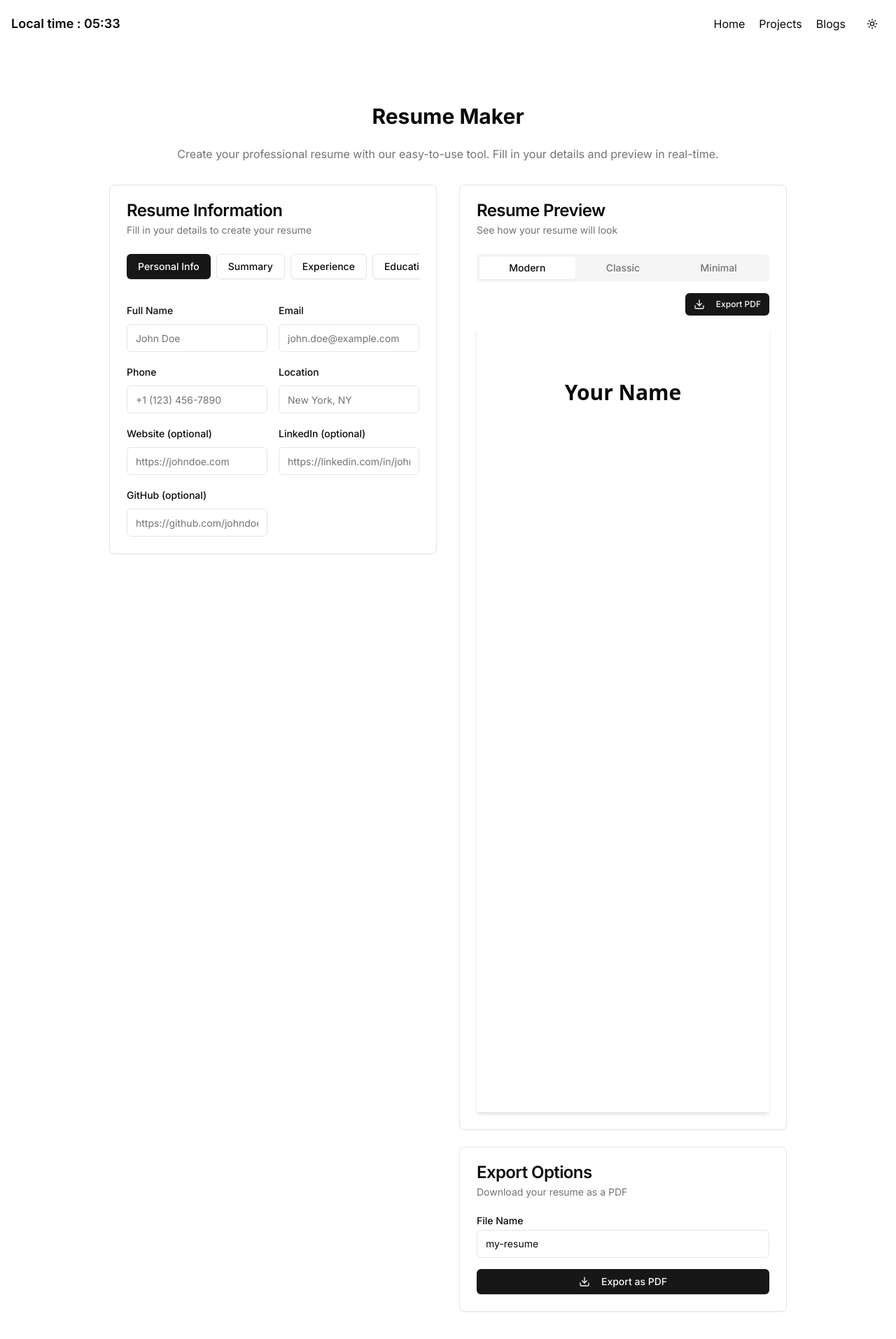
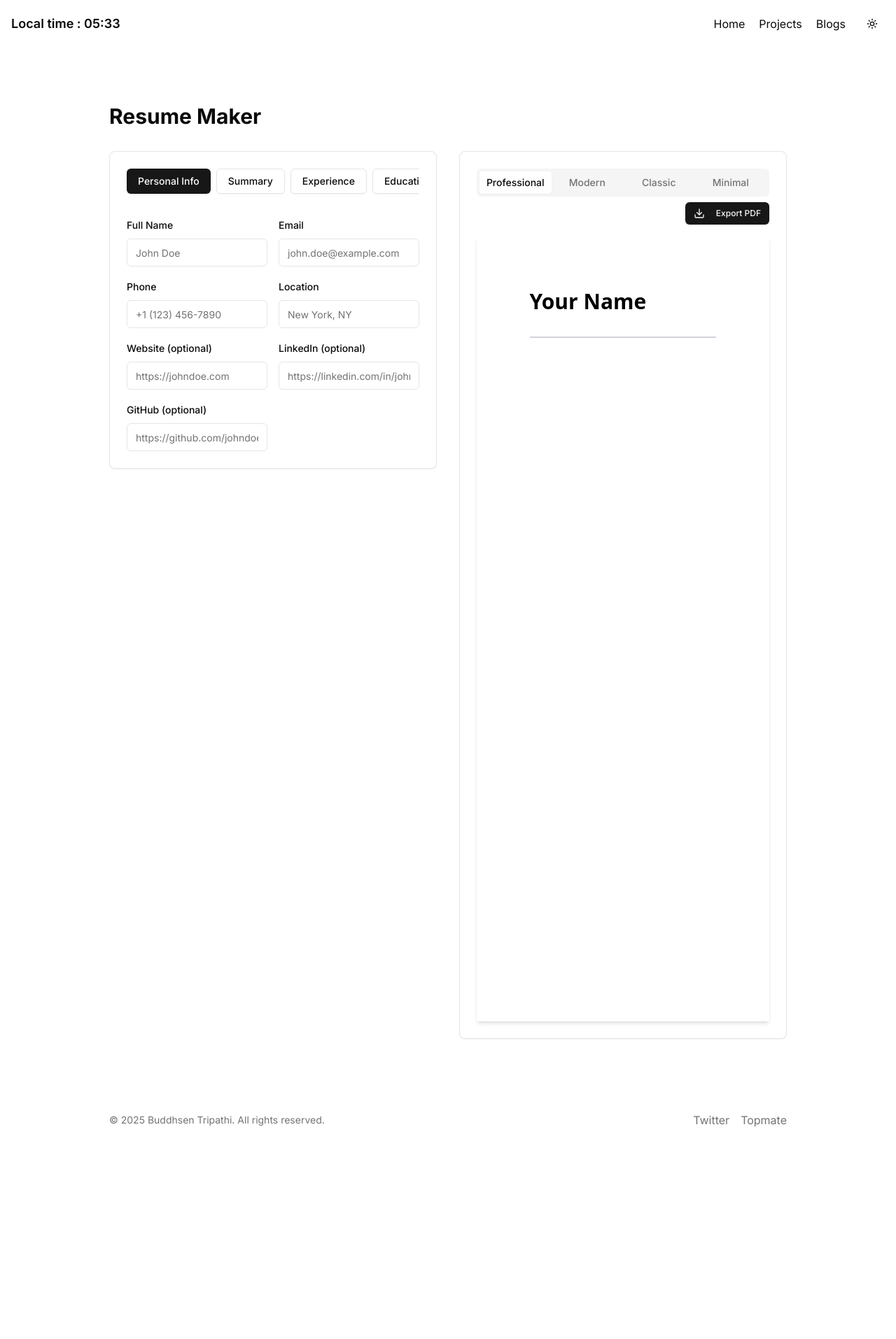
Before and after one commit to Buddhsen-tripathi/Portfolio, a Next.js app in the folder 2.0/: page /resume-maker in a window 1280 px wide. Shown: the top 1914 px of the page at 70% size. After the commit the page ends 1637 px from the top, so only its background shows below. Built offline with nearby package versions, Linux system fonts and the light colour scheme.

Commit message:
changes to resumemaking tool

```diff
--- a/2.0/app/resume-maker/page.tsx
+++ b/2.0/app/resume-maker/page.tsx
@@ -17,45 +17,45 @@ export interface ResumeData {
     email: string;
     phone: string;
     location: string;
-    website?: string;
-    linkedin?: string;
-    github?: string;
+    website: string;
+    linkedin: string;
+    github: string;
   };
   summary: string;
-  experience: {
+  experience: Array<{
     id: string;
+    position: string;
     company: string;
-    position: string;
     startDate: string;
     endDate: string;
     current: boolean;
     description: string;
-  }[];
-  education: {
+  }>;
+  education: Array<{
     id: string;
-    institution: string;
     degree: string;
     field: string;
+    institution: string;
     startDate: string;
     endDate: string;
     current: boolean;
-    gpa?: string;
-  }[];
+    gpa: string;
+  }>;
   skills: string[];
-  projects: {
+  projects: Array<{
     id: string;
     name: string;
     description: string;
     technologies: string;
-    link?: string;
-  }[];
-  certifications: {
+    link: string;
+  }>;
+  certifications: Array<{
     id: string;
     name: string;
     issuer: string;
     date: string;
-    link?: string;
-  }[];
+    link: string;
+  }>;
 }
 
 // Initial resume data
@@ -70,104 +70,54 @@ const initialResumeData: ResumeData = {
     github: "",
   },
   summary: "",
-  experience: [
-    {
-      id: "1",
-      company: "",
-      position: "",
-      startDate: "",
-      endDate: "",
-      current: false,
-      description: "",
-    },
-  ],
-  education: [
-    {
-      id: "1",
-      institution: "",
-      degree: "",
-      field: "",
-      startDate: "",
-      endDate: "",
-      current: false,
-      gpa: "",
-    },
-  ],
+  experience: [{ id: "1", position: "", company: "", startDate: "", endDate: "", current: false, description: "" }],
+  education: [{ id: "1", degree: "", field: "", institution: "", startDate: "", endDate: "", current: false, gpa: "" }],
   skills: [],
-  projects: [
-    {
-      id: "1",
-      name: "",
-      description: "",
-      technologies: "",
-      link: "",
-    },
-  ],
-  certifications: [
-    {
-      id: "1",
-      name: "",
-      issuer: "",
-      date: "",
-      link: "",
-    },
-  ],
+  projects: [{ id: "1", name: "", description: "", technologies: "", link: "" }],
+  certifications: [{ id: "1", name: "", issuer: "", date: "", link: "" }],
 };
 
 export default function ResumeMaker() {
   const [resumeData, setResumeData] = useState<ResumeData>(initialResumeData);
-  const [activeTemplate, setActiveTemplate] = useState<string>("modern");
-  const [pdfFileName, setPdfFileName] = useState<string>("my-resume");
+  const [activeTemplate, setActiveTemplate] = useState<"modern" | "classic" | "minimal" | "professional">("professional");
+  const [pdfFileName, setPdfFileName] = useState("");
 
   const handleResumeDataChange = (newData: ResumeData) => {
     setResumeData(newData);
   };
 
   const handleExportPDF = () => {
-    // This will be implemented in the ResumePreview component
-    // We'll pass the function to the component
+    // This will be handled by the ResumePreview component
   };
 
   return (
     <div className="container mx-auto py-8">
-      <h1 className="text-3xl font-bold mb-6 text-center">Resume Maker</h1>
-      <p className="text-center mb-8 text-muted-foreground">
-        Create your professional resume with our easy-to-use tool. Fill in your details and preview in real-time.
-      </p>
-
+      <h1 className="text-3xl font-bold mb-8">Resume Maker</h1>
       <div className="grid grid-cols-1 lg:grid-cols-2 gap-8">
-        <div className="space-y-6">
+        <div>
           <Card>
-            <CardHeader>
-              <CardTitle>Resume Information</CardTitle>
-              <CardDescription>
-                Fill in your details to create your resume
-              </CardDescription>
-            </CardHeader>
-            <CardContent>
-              <ResumeForm
-                resumeData={resumeData}
-                onResumeDataChange={handleResumeDataChange}
-              />
+            <CardContent className="p-6">
+              <ResumeForm resumeData={resumeData} onResumeDataChange={handleResumeDataChange} />
             </CardContent>
           </Card>
         </div>
-
-        <div className="space-y-6">
+        <div>
           <Card>
-            <CardHeader>
-              <CardTitle>Resume Preview</CardTitle>
-              <CardDescription>
-                See how your resume will look
-              </CardDescription>
-            </CardHeader>
-            <CardContent>
-              <Tabs defaultValue="modern" className="w-full" onValueChange={setActiveTemplate}>
-                <TabsList className="grid grid-cols-3 mb-4">
+            <CardContent className="p-6">
+              <Tabs defaultValue="professional" className="w-full">
+                <TabsList className="grid w-full grid-cols-4">
+                  <TabsTrigger value="professional">Professional</TabsTrigger>
                   <TabsTrigger value="modern">Modern</TabsTrigger>
                   <TabsTrigger value="classic">Classic</TabsTrigger>
                   <TabsTrigger value="minimal">Minimal</TabsTrigger>
                 </TabsList>
+                <TabsContent value="professional">
+                  <ResumePreview
+                    resumeData={resumeData}
+                    template="professional"
+                    onExportPDF={handleExportPDF}
+                  />
+                </TabsContent>
                 <TabsContent value="modern">
                   <ResumePreview
                     resumeData={resumeData}
@@ -192,35 +142,6 @@ export default function ResumeMaker() {
               </Tabs>
             </CardContent>
           </Card>
-
-          <Card>
-            <CardHeader>
-              <CardTitle>Export Options</CardTitle>
-              <CardDescription>
-                Download your resume as a PDF
-              </CardDescription>
-            </CardHeader>
-            <CardContent>
-              <div className="flex flex-col space-y-4">
-                <div className="grid w-full items-center gap-1.5">
-                  <Label htmlFor="filename">File Name</Label>
-                  <Input
-                    id="filename"
-                    placeholder="my-resume"
-                    value={pdfFileName}
-                    onChange={(e) => setPdfFileName(e.target.value)}
-                  />
-                </div>
-                <Button
-                  className="w-full"
-                  onClick={handleExportPDF}
-                >
-                  <Download className="mr-2 h-4 w-4" />
-                  Export as PDF
-                </Button>
-              </div>
-            </CardContent>
-          </Card>
         </div>
       </div>
     </div>
--- a/2.0/components/resume-maker/ResumePreview.tsx
+++ b/2.0/components/resume-maker/ResumePreview.tsx
@@ -9,7 +9,7 @@ import jsPDF from "jspdf";
 
 interface ResumePreviewProps {
   resumeData: ResumeData;
-  template: "modern" | "classic" | "minimal";
+  template: "modern" | "classic" | "minimal" | "professional";
   onExportPDF: () => void;
 }
 
@@ -50,6 +50,8 @@ export default function ResumePreview({ resumeData, template, onExportPDF }: Res
   // Render the appropriate template based on the selected template
   const renderTemplate = () => {
     switch (template) {
+      case "professional":
+        return <ProfessionalTemplate resumeData={resumeData} formatDate={formatDate} />;
       case "modern":
         return <ModernTemplate resumeData={resumeData} formatDate={formatDate} />;
       case "classic":
@@ -57,7 +59,7 @@ export default function ResumePreview({ resumeData, template, onExportPDF }: Res
       case "minimal":
         return <MinimalTemplate resumeData={resumeData} formatDate={formatDate} />;
       default:
-        return <ModernTemplate resumeData={resumeData} formatDate={formatDate} />;
+        return <ProfessionalTemplate resumeData={resumeData} formatDate={formatDate} />;
     }
   };
 
@@ -71,7 +73,7 @@ export default function ResumePreview({ resumeData, template, onExportPDF }: Res
       </div>
       <div
         ref={resumeRef}
-        className="w-full bg-white shadow-md overflow-hidden"
+        className="w-full bg-white shadow-md overflow-hidden text-black"
         style={{
           maxWidth: "210mm",
           minHeight: "297mm",
@@ -87,10 +89,153 @@ export default function ResumePreview({ resumeData, template, onExportPDF }: Res
   );
 }
 
+// Professional Template - Clean, organized layout with clear sections
+function ProfessionalTemplate({ resumeData, formatDate }: { resumeData: ResumeData; formatDate: (date: string) => string }) {
+  return (
+    <div className="font-sans text-black">
+      {/* Header */}
+      <div className="mb-6 border-b-2 border-gray-300 pb-4">
+        <h1 className="text-3xl font-bold mb-2">{resumeData.personalInfo.fullName || "Your Name"}</h1>
+        <div className="flex flex-wrap gap-4 text-sm">
+          {resumeData.personalInfo.email && <span>{resumeData.personalInfo.email}</span>}
+          {resumeData.personalInfo.phone && <span>{resumeData.personalInfo.phone}</span>}
+          {resumeData.personalInfo.location && <span>{resumeData.personalInfo.location}</span>}
+        </div>
+        <div className="flex flex-wrap gap-4 mt-2 text-sm">
+          {resumeData.personalInfo.website && (
+            <a href={resumeData.personalInfo.website} className="text-blue-600 hover:underline">
+              Website
+            </a>
+          )}
+          {resumeData.personalInfo.linkedin && (
+            <a href={resumeData.personalInfo.linkedin} className="text-blue-600 hover:underline">
+              LinkedIn
+            </a>
+          )}
+          {resumeData.personalInfo.github && (
+            <a href={resumeData.personalInfo.github} className="text-blue-600 hover:underline">
+              GitHub
+            </a>
+          )}
+        </div>
+      </div>
+
+      {/* Summary */}
+      {resumeData.summary && (
+        <div className="mb-6">
+          <h2 className="text-xl font-bold mb-2 uppercase tracking-wide">Professional Summary</h2>
+          <p className="text-gray-700">{resumeData.summary}</p>
+        </div>
+      )}
+
+      {/* Experience */}
+      {resumeData.experience.length > 0 && resumeData.experience[0].company && (
+        <div className="mb-6">
+          <h2 className="text-xl font-bold mb-3 uppercase tracking-wide">Professional Experience</h2>
+          {resumeData.experience.map((exp) => (
+            <div key={exp.id} className="mb-4">
+              <div className="flex justify-between items-start">
+                <div>
+                  <h3 className="font-bold">{exp.position}</h3>
+                  <p className="text-gray-600">{exp.company}</p>
+                </div>
+                <p className="text-sm text-gray-500">
+                  {formatDate(exp.startDate)} - {exp.current ? "Present" : formatDate(exp.endDate)}
+                </p>
+              </div>
+              <p className="mt-2 text-gray-700 whitespace-pre-line">{exp.description}</p>
+            </div>
+          ))}
+        </div>
+      )}
+
+      {/* Education */}
+      {resumeData.education.length > 0 && resumeData.education[0].institution && (
+        <div className="mb-6">
+          <h2 className="text-xl font-bold mb-3 uppercase tracking-wide">Education</h2>
+          {resumeData.education.map((edu) => (
+            <div key={edu.id} className="mb-4">
+              <div className="flex justify-between items-start">
+                <div>
+                  <h3 className="font-bold">{edu.degree} in {edu.field}</h3>
+                  <p className="text-gray-600">{edu.institution}</p>
+                </div>
+                <p className="text-sm text-gray-500">
+                  {formatDate(edu.startDate)} - {edu.current ? "Present" : formatDate(edu.endDate)}
+                </p>
+              </div>
+              {edu.gpa && <p className="mt-1 text-gray-700">GPA: {edu.gpa}</p>}
+            </div>
+          ))}
+        </div>
+      )}
+
+      {/* Skills */}
+      {resumeData.skills.length > 0 && (
+        <div className="mb-6">
+          <h2 className="text-xl font-bold mb-3 uppercase tracking-wide">Skills</h2>
+          <div className="grid grid-cols-2 gap-2">
+            {resumeData.skills.map((skill, index) => (
+              <div key={index} className="flex items-center">
+                <span className="w-2 h-2 bg-gray-400 rounded-full mr-2"></span>
+                <span className="text-gray-700">{skill}</span>
+              </div>
+            ))}
+          </div>
+        </div>
+      )}
+
+      {/* Projects */}
+      {resumeData.projects.length > 0 && resumeData.projects[0].name && (
+        <div className="mb-6">
+          <h2 className="text-xl font-bold mb-3 uppercase tracking-wide">Projects</h2>
+          {resumeData.projects.map((proj) => (
+            <div key={proj.id} className="mb-4">
+              <div className="flex justify-between items-start">
+                <h3 className="font-bold">{proj.name}</h3>
+                {proj.link && (
+                  <a href={proj.link} className="text-blue-600 hover:underline text-sm">
+                    View Project
+                  </a>
+                )}
+              </div>
+              <p className="text-sm text-gray-600 mb-1">{proj.technologies}</p>
+              <p className="text-gray-700">{proj.description}</p>
+            </div>
+          ))}
+        </div>
+      )}
+
+      {/* Certifications */}
+      {resumeData.certifications.length > 0 && resumeData.certifications[0].name && (
+        <div className="mb-6">
+          <h2 className="text-xl font-bold mb-3 uppercase tracking-wide">Certifications</h2>
+          {resumeData.certifications.map((cert) => (
+            <div key={cert.id} className="mb-4">
+              <div className="flex justify-between items-start">
+                <div>
+                  <h3 className="font-bold">{cert.name}</h3>
+                  <p className="text-gray-600">{cert.issuer}</p>
+                </div>
+                <p className="text-sm text-gray-500">{formatDate(cert.date)}</p>
+              </div>
+              {cert.link && (
+                <a href={cert.link} className="text-blue-600 hover:underline text-sm">
+                  View Certificate
+                </a>
+              )}
+            </div>
+          ))}
+        </div>
+      )}
+    </div>
+  );
+}
+
 // Modern Template
 function ModernTemplate({ resumeData, formatDate }: { resumeData: ResumeData; formatDate: (date: string) => string }) {
   return (
-    <div className="font-sans">
+    <div className="font-sans text-black">
       {/* Header */}
       <div className="mb-8 text-center">
         <h1 className="text-3xl font-bold mb-2">{resumeData.personalInfo.fullName || "Your Name"}</h1>
@@ -232,7 +377,7 @@ function ModernTemplate({ resumeData, formatDate }: { resumeData: ResumeData; fo
 // Classic Template
 function ClassicTemplate({ resumeData, formatDate }: { resumeData: ResumeData; formatDate: (date: string) => string }) {
   return (
-    <div className="font-serif">
+    <div className="font-serif text-black">
       {/* Header */}
       <div className="mb-8 text-center border-b-2 border-black pb-4">
         <h1 className="text-3xl font-bold mb-2">{resumeData.personalInfo.fullName || "Your Name"}</h1>
@@ -374,7 +519,7 @@ function ClassicTemplate({ resumeData, formatDate }: { resumeData: ResumeData; f
 // Minimal Template
 function MinimalTemplate({ resumeData, formatDate }: { resumeData: ResumeData; formatDate: (date: string) => string }) {
   return (
-    <div className="font-sans">
+    <div className="font-sans text-black">
       {/* Header */}
       <div className="mb-8">
         <h1 className="text-3xl font-light mb-2">{resumeData.personalInfo.fullName || "Your Name"}</h1>
```
